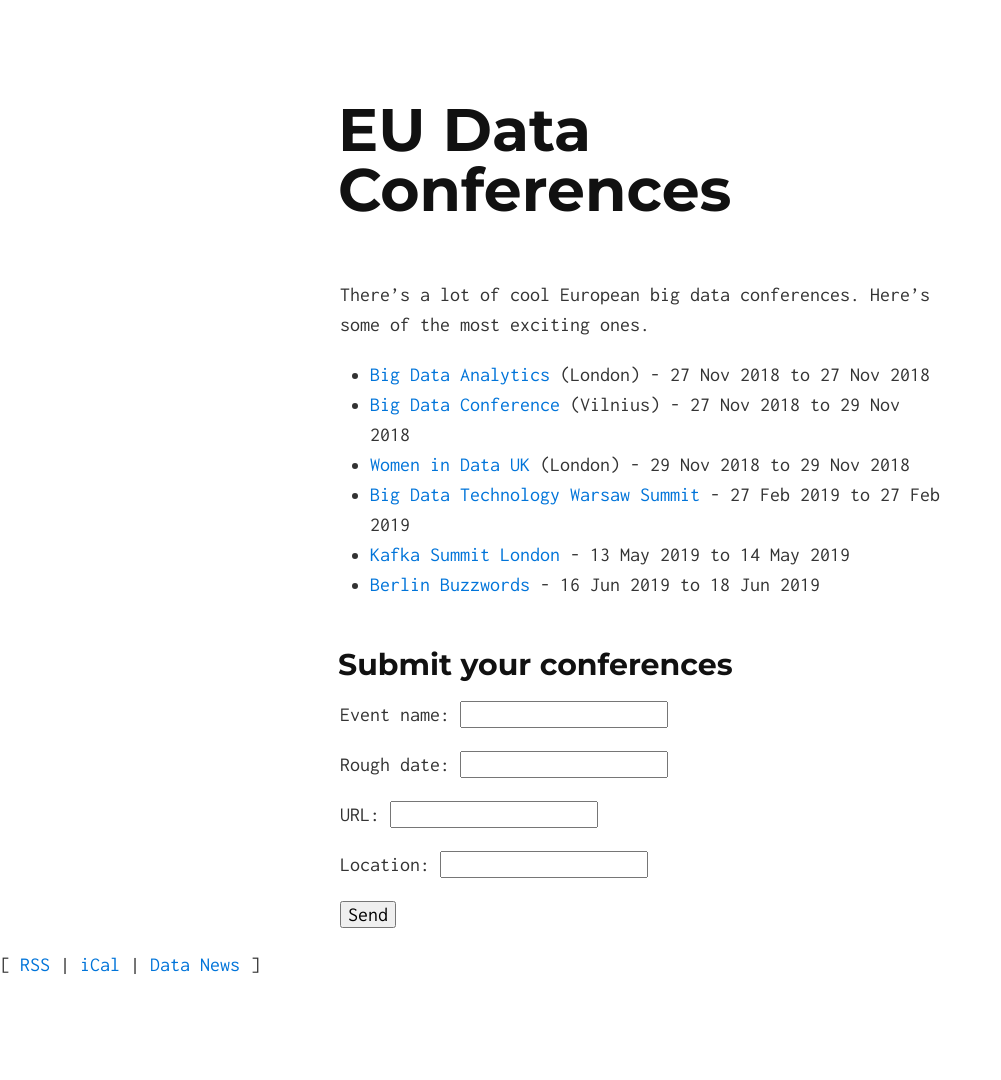
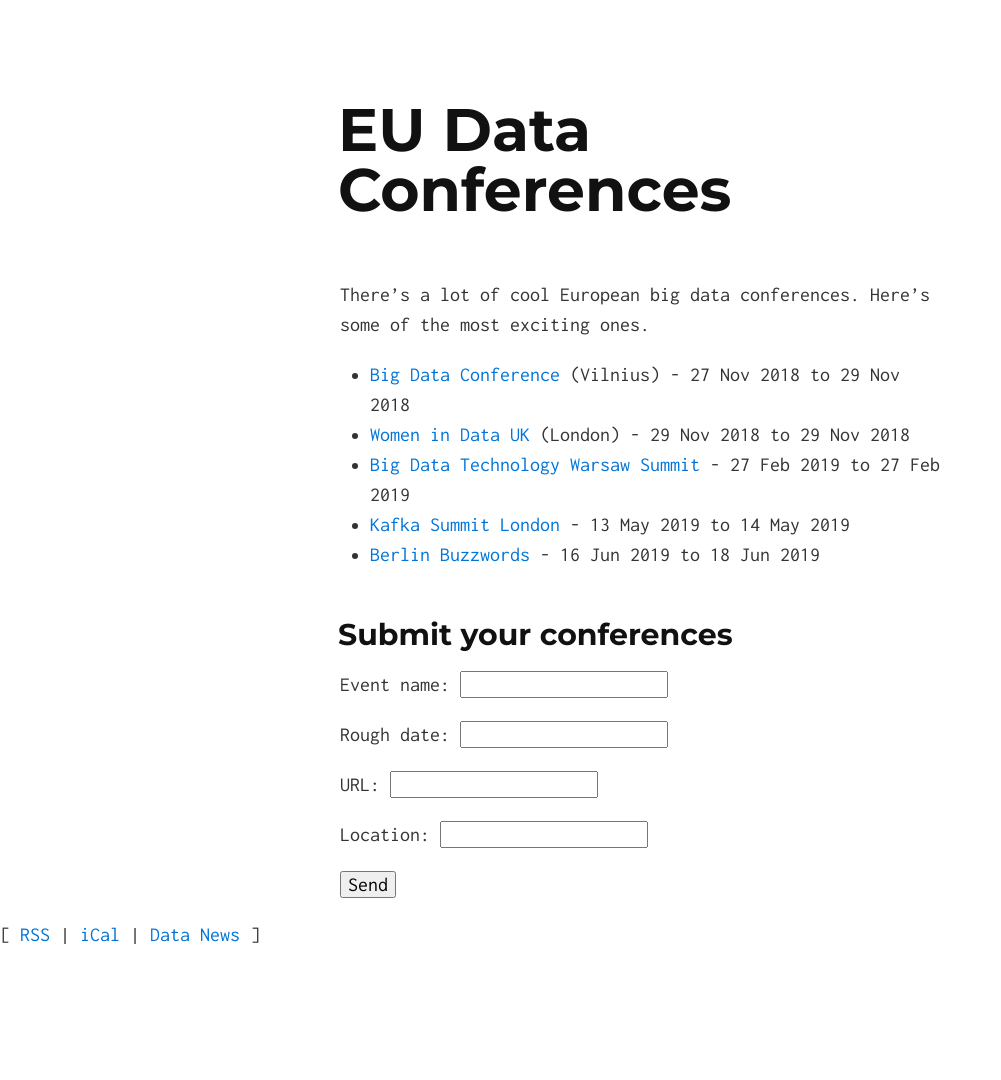
Before and after one commit to eudataconf/eudataconf, a Jekyll site: the page built from index.md, in a window 1280 px wide. Shown: the whole page, without its empty margins (0-1001 px from the left). Built offline with Jekyll 4.4.1, drawn with Linux system fonts in a browser that asks for light colours; a script that is not in the unit is left out; after the commit the page ends 1050 px from its top, so only the background shows below that.

Commit message:
deleting old data

```diff
--- a/_data/conferences.yml
+++ b/_data/conferences.yml
@@ -1,11 +1,4 @@
 conferences:
-  - name: Big Data Analytics
-    location: London
-    roughdate: 27 November 2018
-    startdate: 2018-11-27
-    enddate: 2018-11-27
-    uid: 39
-    uri: 'https://whitehallmedia.co.uk/bdanov2018/'
   - enddate: 2018-11-29
     location: Vilnius
     name: Big Data Conference
```
